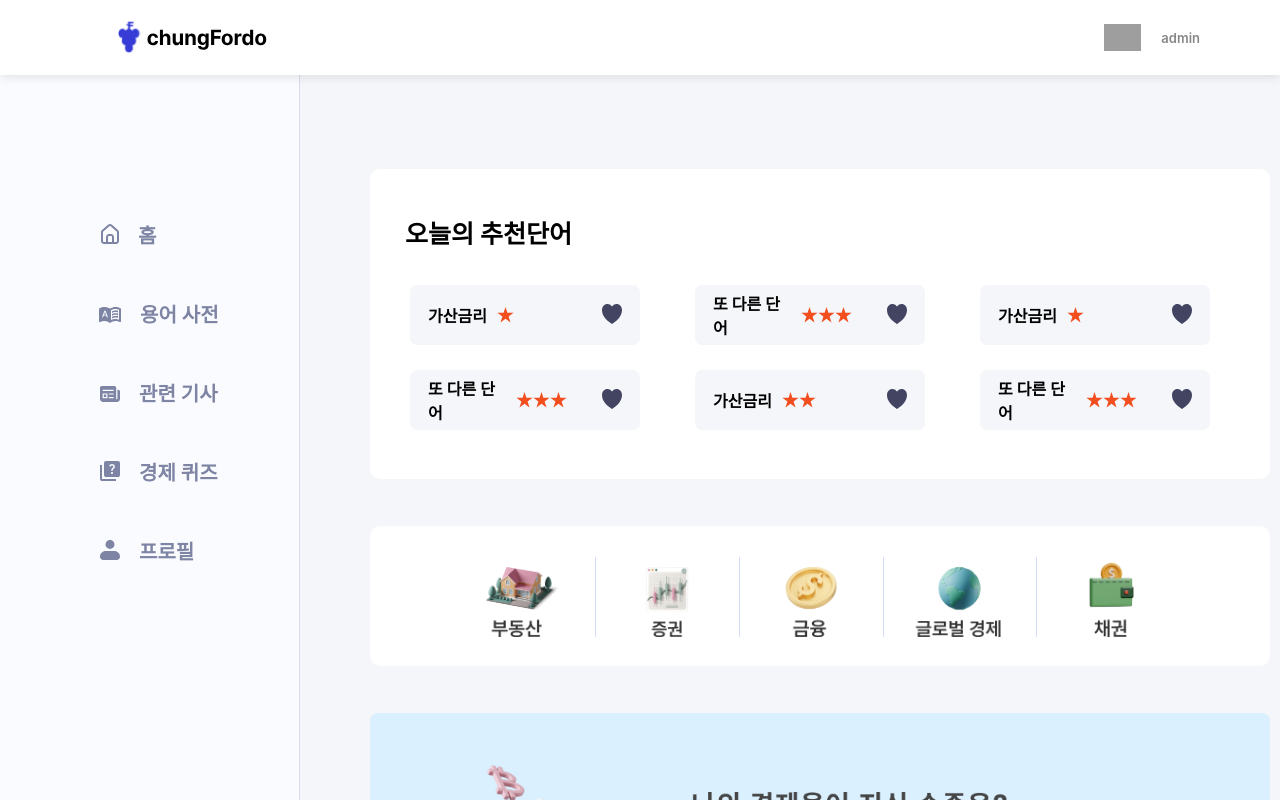
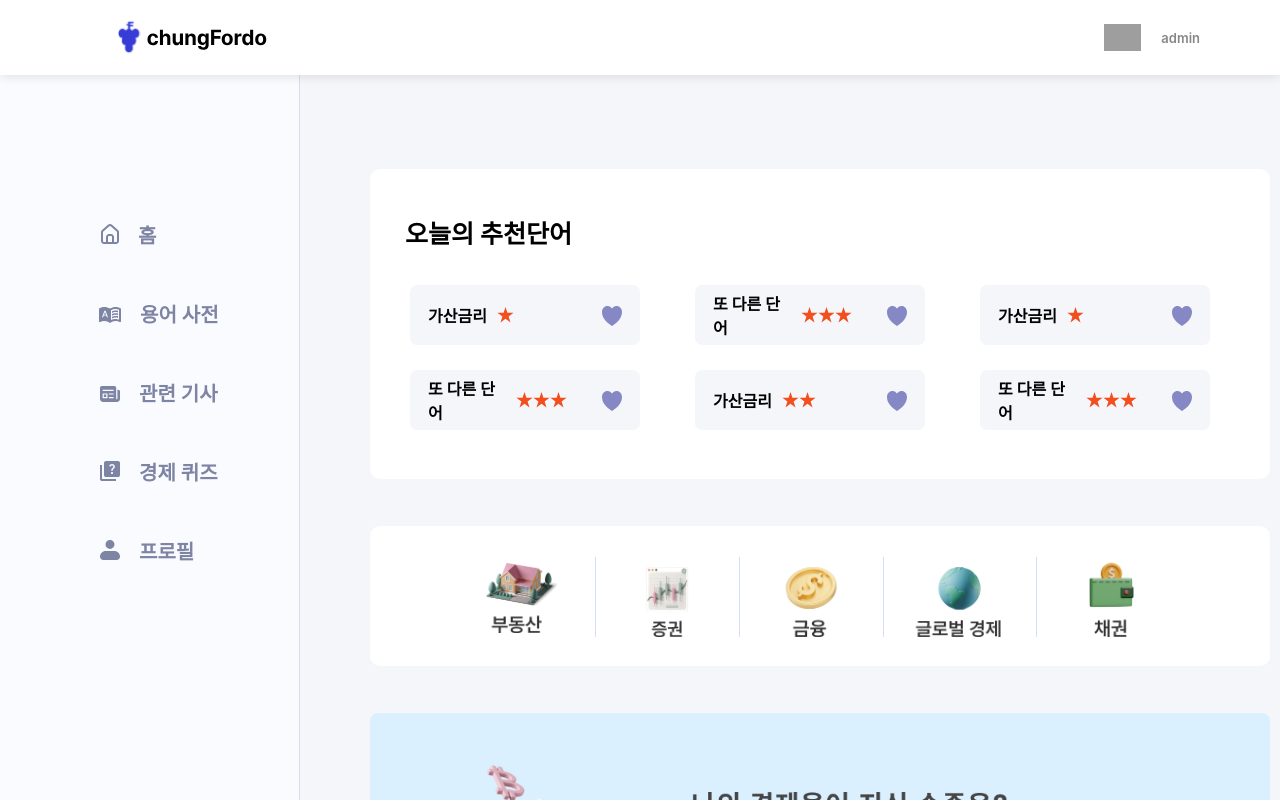
Before and after one commit to teamMinari/MinariWeb, a React (Create React App) app: page / in a window 1280 px wide. Shown: the top 800 px of the page. Built offline with nearby package versions, Linux system fonts and the light colour scheme; grey boxes are pictures that could not be loaded.

Commit message:
likeColorChange
좋아요 디폴트값 색깔 변경

```diff
--- a/src/pages/Home/Home.jsx
+++ b/src/pages/Home/Home.jsx
@@ -8,7 +8,7 @@ const Home = () => {
     const navigate = useNavigate();
 
     const goto = () => {
-        navigate("/googleLogin");
+        navigate("/gogogo");
     };
     return (
     <>
@@ -30,7 +30,9 @@ const Home = () => {
                 </M.wordSpace>
             </M.RecommendWordContainer>
             <M.menu>
-                <M.houseImg/>
+                <M.house onClick={goto}>
+                    <M.houseImg/>
+                </M.house>
                 <M.HorizontalLine/>
                 <M.chartImg/>
                 <M.HorizontalLine/>
--- a/src/styles/HomeStyle/HomeStyle.js
+++ b/src/styles/HomeStyle/HomeStyle.js
@@ -5,6 +5,7 @@ import CoinImg from "../../assets/image/coinText.png"
 import EarthImg from "../../assets/image/earthText.png"
 import WalletImg from "../../assets/image/walletText.png"
 import BannerImg from "../../assets/image/banner.png"
+import { Link } from "react-router-dom";
 
 export const GlobalStyles = createGlobalStyle`
   * {
@@ -63,6 +64,9 @@ export const bannerWarp = styled.div`
   margin-top: 47px;
   align-items: center;
   justify-content: flex-start;
+`
+
+export const house = styled(Link)`
 `
 
 export const houseImg = styled.img.attrs({
--- a/src/styles/HomeStyle/WordStyle.js
+++ b/src/styles/HomeStyle/WordStyle.js
@@ -44,5 +44,6 @@ export const likeIcon = styled.img.attrs((props) => ({
 }))`
   width: 20px;
   height: 20px;
-  filter: ${(props) => (props.liked ? "grayscale(0%)" : "grayscale(80%)")};
+  margin-bottom:-5px;
+  filter: ${(props) => (props.liked ? "grayscale(0%) " : "grayscale(80%) brightness(200%)")};
 `;
```
